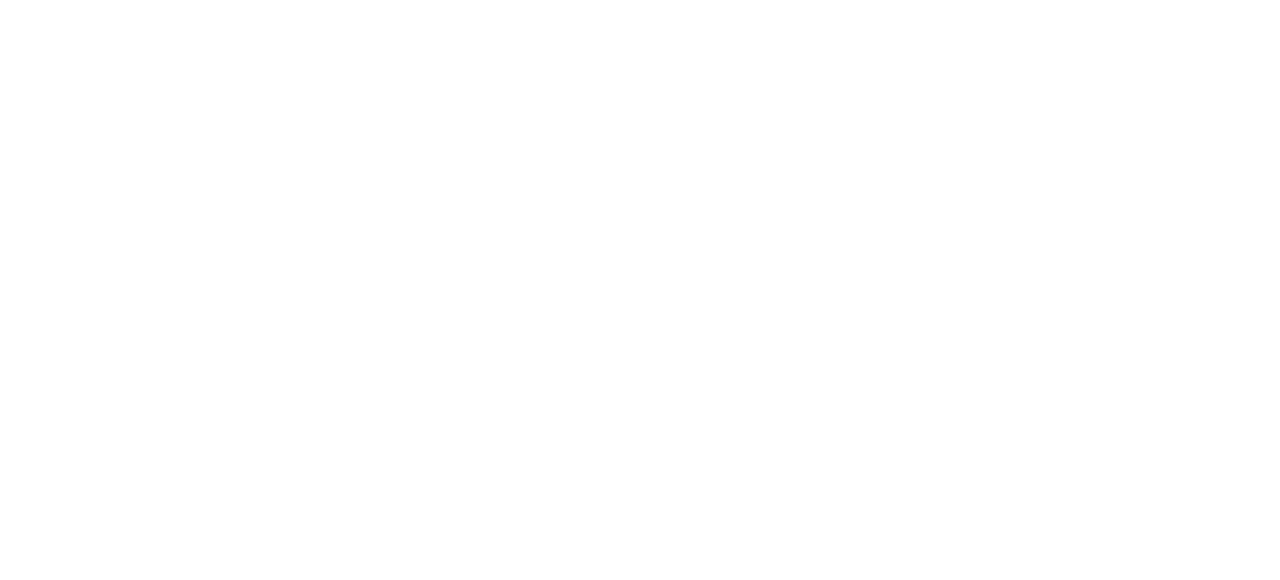
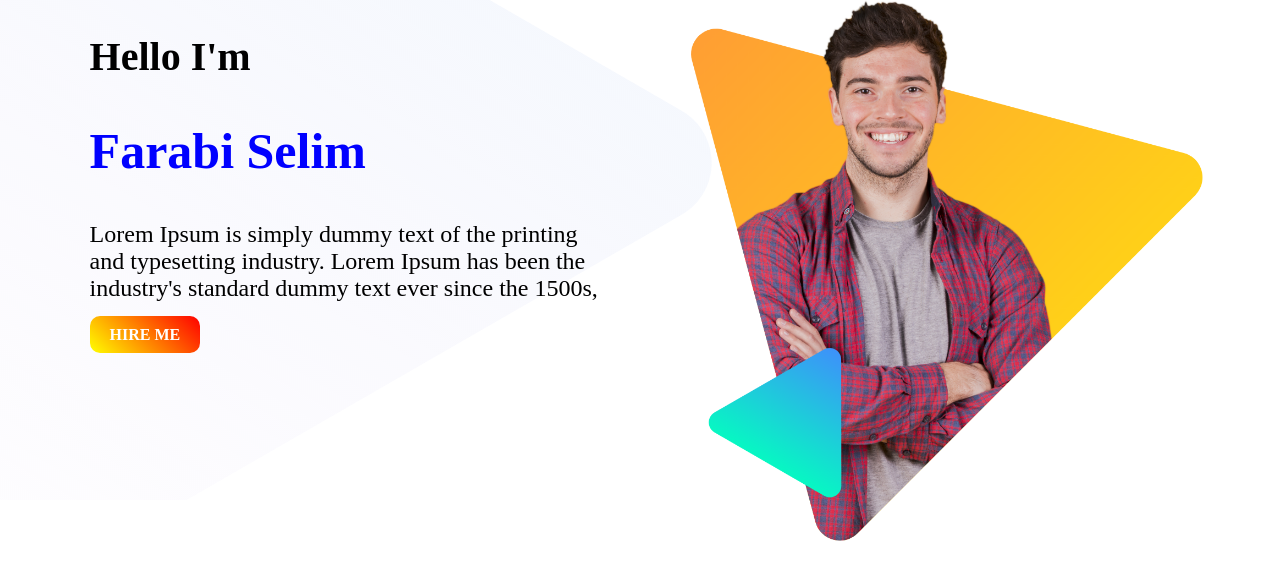
Before and after one commit to farabiselim/Practice_Portfolio_002, a plain HTML site: page index.html in a window 1280 px wide. Drawn offline with Linux system fonts and the light colour scheme; a web font is replaced by a local one.

Commit message:
first part

```diff
--- a/index.html
+++ b/index.html
@@ -5,9 +5,22 @@
     <meta http-equiv="X-UA-Compatible" content="IE=edge">
     <meta name="viewport" content="width=device-width, initial-scale=1.0">
     <title>Practice_portfolio_002</title>
+    <link rel="preconnect" href="https://fonts.googleapis.com">
+    <link rel="preconnect" href="https://fonts.gstatic.com" crossorigin>
+    <link href="https://fonts.googleapis.com/css2?family=Style+Script&display=swap" rel="stylesheet">
     <link rel="stylesheet" href="style.css">
 </head>
 <body>
-
+    <section class="first-part">
+        <div class="half-width">
+            <h2>Hello I'm</h2>
+            <h1><span class="name-highlight">Farabi Selim</span></h1>
+            <p>Lorem Ipsum is simply dummy text of the printing and typesetting industry. Lorem Ipsum has been the industry's standard dummy text ever since the 1500s,</p>
+            <a class="button" href="http://www.linkedin.com/in/farabiselim">HIRE ME</a>
+        </div>
+        <div class="half-width">
+            <img src="images/peter.png" alt="first pics">
+        </div>
+    </section>
 </body>
 </html>
--- a/style.css
+++ b/style.css
@@ -0,0 +1,41 @@
+body{
+    margin: 0;
+    font-family: 'Style Script', "cursive";
+}
+h1{
+    font-size: 50px;
+}
+h2{
+    font-size: 40px;
+}
+p{
+    font-size: 24px;
+}
+.name-highlight{
+    color: blue;
+}
+
+.half-width{
+    width: 40%;
+    float: left;
+    margin-left: 5%;
+    padding-left: 2%;
+}
+.half-width img{
+    width: 100%;
+}
+.first-part{
+    background-image: url(images/header-bg.png);
+    background-repeat: no-repeat;
+}
+section{
+    height: 500px;
+}
+.button{
+    text-decoration: none;
+    background-image: linear-gradient(45deg, yellow, red);
+    padding: 10px 20px;
+    border-radius: 10px;
+    color: white;
+    font-weight: bolder;
+}
```
